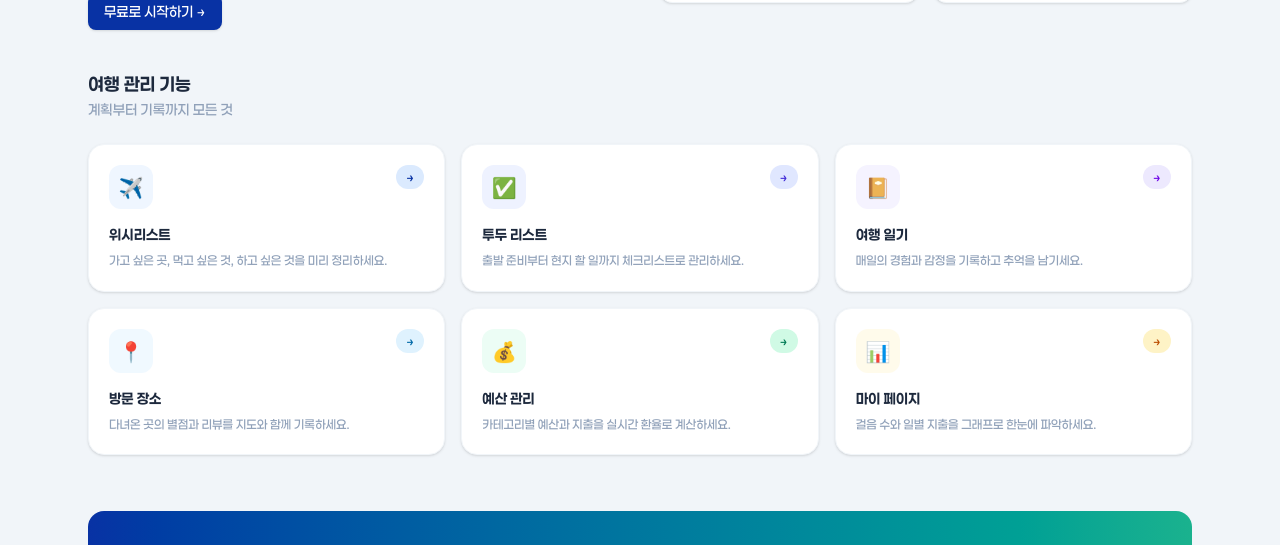
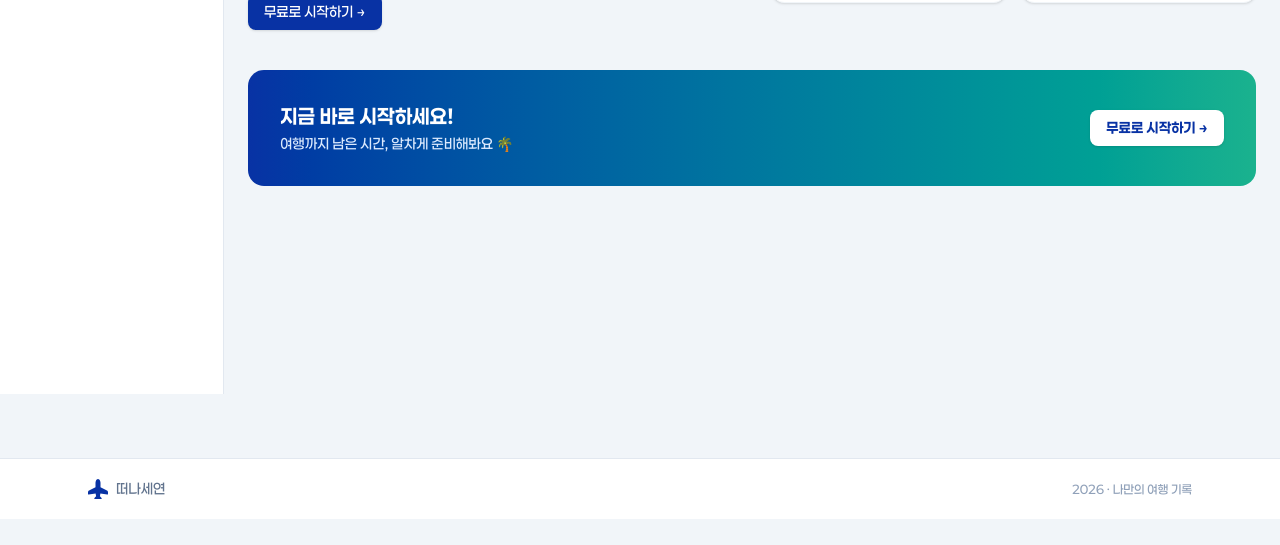
Before and after one commit to metzo32/metz_adventure, a Next.js app in the folder frontend/: page / in a window 1280 px wide. Shown: the part 407-952 px from the top of the page. After the commit the page ends 926 px from the top, so only its background shows below. Built offline with nearby package versions, Linux system fonts and the light colour scheme; no server answers; some icons are missing.

Commit message:
[홈] 그리드 제거, 랜딩페이지 사이드바 추가

```diff
--- a/frontend/app/_components/Components/FeatureGrid.tsx
+++ /dev/null
@@ -1,95 +0,0 @@
-import Link from "next/link";
-
-const features = [
-  {
-    icon: "✈️",
-    title: "위시리스트",
-    desc: "가고 싶은 곳, 먹고 싶은 것, 하고 싶은 것을 미리 정리하세요.",
-    href: "/wishlist",
-    iconBg: "bg-blue-50",
-    iconColor: "text-primary",
-    badgeBg: "bg-blue-100",
-    badgeColor: "text-primary",
-  },
-  {
-    icon: "✅",
-    title: "투두 리스트",
-    desc: "출발 준비부터 현지 할 일까지 체크리스트로 관리하세요.",
-    href: "/todo",
-    iconBg: "bg-indigo-50",
-    iconColor: "text-indigo-600",
-    badgeBg: "bg-indigo-100",
-    badgeColor: "text-indigo-700",
-  },
-  {
-    icon: "📔",
-    title: "여행 일기",
-    desc: "매일의 경험과 감정을 기록하고 추억을 남기세요.",
-    href: "/diary",
-    iconBg: "bg-violet-50",
-    iconColor: "text-violet-600",
-    badgeBg: "bg-violet-100",
-    badgeColor: "text-violet-700",
-  },
-  {
-    icon: "📍",
-    title: "방문 장소",
-    desc: "다녀온 곳의 별점과 리뷰를 지도와 함께 기록하세요.",
-    href: "/places",
-    iconBg: "bg-sky-50",
-    iconColor: "text-sky-600",
-    badgeBg: "bg-sky-100",
-    badgeColor: "text-sky-700",
-  },
-  {
-    icon: "💰",
-    title: "예산 관리",
-    desc: "카테고리별 예산과 지출을 실시간 환율로 계산하세요.",
-    href: "/budget",
-    iconBg: "bg-emerald-50",
-    iconColor: "text-emerald-600",
-    badgeBg: "bg-emerald-100",
-    badgeColor: "text-emerald-700",
-  },
-  {
-    icon: "📊",
-    title: "마이 페이지",
-    desc: "걸음 수와 일별 지출을 그래프로 한눈에 파악하세요.",
-    href: "/mypage",
-    iconBg: "bg-amber-50",
-    iconColor: "text-amber-600",
-    badgeBg: "bg-amber-100",
-    badgeColor: "text-amber-700",
-  },
-];
-
-export default function FeatureGrid() {
-  return (
-    <section className="max-w-6xl mx-auto px-6 pb-14">
-      <div className="mb-6">
-        <h2 className="text-lg font-bold text-slate-800">여행 관리 기능</h2>
-        <p className="text-slate-400 text-sm mt-0.5">계획부터 기록까지 모든 것</p>
-      </div>
-      <div className="grid grid-cols-1 md:grid-cols-2 lg:grid-cols-3 gap-4">
-        {features.map((f) => (
-          <Link key={f.href} href={f.href}>
-            <div className="bg-white rounded-2xl p-5 border border-slate-100 shadow-sm hover:shadow-md hover:-translate-y-0.5 transition-all cursor-pointer group">
-              <div className="flex items-start justify-between mb-4">
-                <div className={`w-11 h-11 rounded-xl flex items-center justify-center text-xl ${f.iconBg} ${f.iconColor}`}>
-                  {f.icon}
-                </div>
-                <span className={`text-xs font-semibold px-2.5 py-1 rounded-full ${f.badgeBg} ${f.badgeColor}`}>
-                  →
-                </span>
-              </div>
-              <h3 className="font-bold text-slate-800 mb-1.5 group-hover:text-blue-600 transition-colors text-sm">
-                {f.title}
-              </h3>
-              <p className="text-slate-400 text-xs leading-relaxed">{f.desc}</p>
-            </div>
-          </Link>
-        ))}
-      </div>
-    </section>
-  );
-}
--- a/frontend/app/_components/Layouts/AppShell.tsx
+++ b/frontend/app/_components/Layouts/AppShell.tsx
@@ -4,7 +4,7 @@ import { usePathname } from "next/navigation";
 import Sidebar from "./Sidebar/Sidebar";
 import BottomNav from "./BottomNav/BottomNav";
 
-const EXCLUDED_PATHS = ["/", "/auth/login", "/auth/register"];
+const EXCLUDED_PATHS = ["/auth/login", "/auth/register"];
 
 export default function AppShell({ children }: { children: React.ReactNode }) {
     const pathname = usePathname();
--- a/frontend/app/page.tsx
+++ b/frontend/app/page.tsx
@@ -1,12 +1,10 @@
 import HeroSection from "./_components/Components/HeroSection";
-import FeatureGrid from "./_components/Components/FeatureGrid";
 import CtaBanner from "./_components/Components/CtaBanner";
 
 export default function LandingPage() {
   return (
     <div className="min-h-screen bg-slate-100">
       <HeroSection />
-      <FeatureGrid />
       <CtaBanner />
     </div>
   );
```
Also changed, not shown: 1 other file (tests, documents, lock files or other folders).
